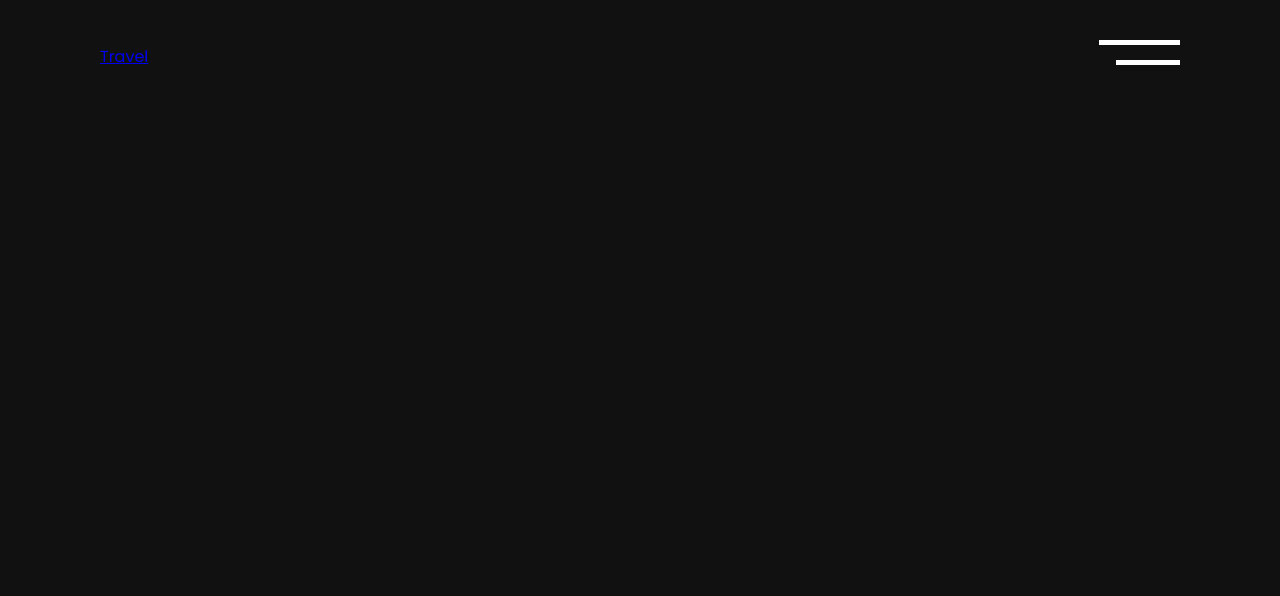
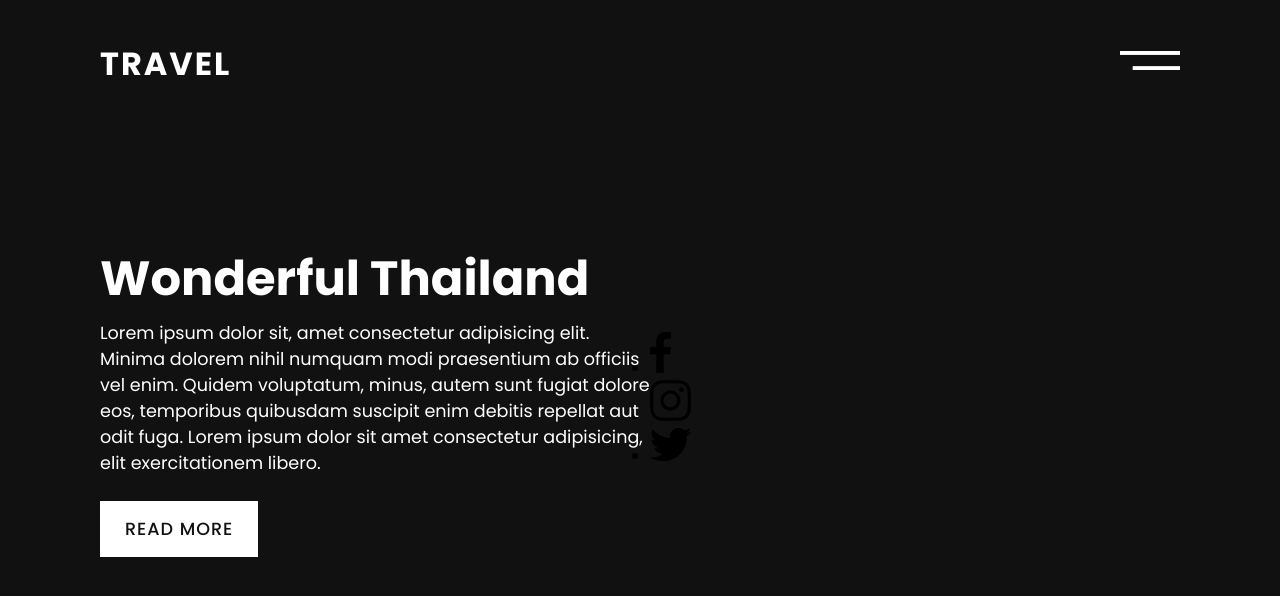
Before and after one commit to Raoul-Shah/Travel-Landing-Page, a plain HTML site: page index.html in a window 1280 px wide. Drawn offline with Linux system fonts and the light colour scheme.

Commit message:
Added banner

```diff
--- a/index.html
+++ b/index.html
@@ -1,5 +1,6 @@
 <!DOCTYPE html>
 <html lang="en">
+
 <head>
     <meta charset="UTF-8">
     <meta http-equiv="X-UA-Compatible" content="IE=edge">
@@ -7,13 +8,32 @@
     <link rel="stylesheet" href="./style.css">
     <title>Document</title>
 </head>
+
 <body>
     <header>
         <a href="#" class="logo">Travel</a>
         <div class="toggle"><img src="./img/toggle.png" alt=""></div>
     </header>
 
+    <div class="banner">
+        <div class="textBox">
+            <h2>Wonderful Thailand</h2>
+            <p>Lorem ipsum dolor sit, amet consectetur adipisicing elit. Minima dolorem nihil numquam modi praesentium
+                ab officiis vel enim. Quidem voluptatum, minus, autem sunt fugiat dolore eos, temporibus quibusdam
+                suscipit enim debitis repellat aut odit fuga. Lorem ipsum dolor sit amet consectetur adipisicing, elit
+                exercitationem libero.</p>
+                <a href="#">Read More</a>
+        </div>
+        <div class="videoBx"></div>
+        <ul class="socialMedia">
+            <li><a href="#"><img src="./img/facebook.png"></a></li>
+            <li><a href="#"><img src="./img/instagram.png"></a></li>
+            <li><a href="#"><img src="./img/twitter.png"></a></li>
+        </ul>
+    </div>
+
 
     <script src="./app.js"></script>
 </body>
+
 </html>
--- a/style.css
+++ b/style.css
@@ -22,3 +22,62 @@ header {
     padding: 40px 100px ;
     z-index: 10;
 }
+
+header .logo {
+    position: relative;
+    font-size: 2em;
+    color: #fff;
+    text-transform: uppercase;
+    font-weight: 700;
+    letter-spacing: 2px;
+    text-decoration: none;
+}
+
+header .toggle {
+    max-width: 60px;
+    cursor: pointer;
+}
+
+header .toggle img {
+    max-width: 100%;
+}
+
+.banner {
+    position: relative;
+    width: 100%;
+    min-height: 100vh;
+    padding: 0 100px;
+    display: flex;
+    justify-content: flex-start;
+    align-items: center;
+}
+
+.banner .textBox {
+    position: relative;
+    max-width: 550px;
+    z-index: 2;
+}
+
+.banner .textBox h2 {
+    color: #fff;
+    font-size: 3em;
+}
+
+.banner .textBox p {
+    color: #fff;
+    font-size: 1.1em;
+    margin: 5px 0 25px;
+}
+
+.banner .textBox a {
+    position: relative;
+    display: inline-block;
+    background: #fff;
+    color: #111;
+    padding: 15px 25px;
+    text-decoration: none;
+    font-size: 1.1em;
+    text-transform: uppercase;
+    letter-spacing: 1px;
+    font-weight: 500;
+}
```
